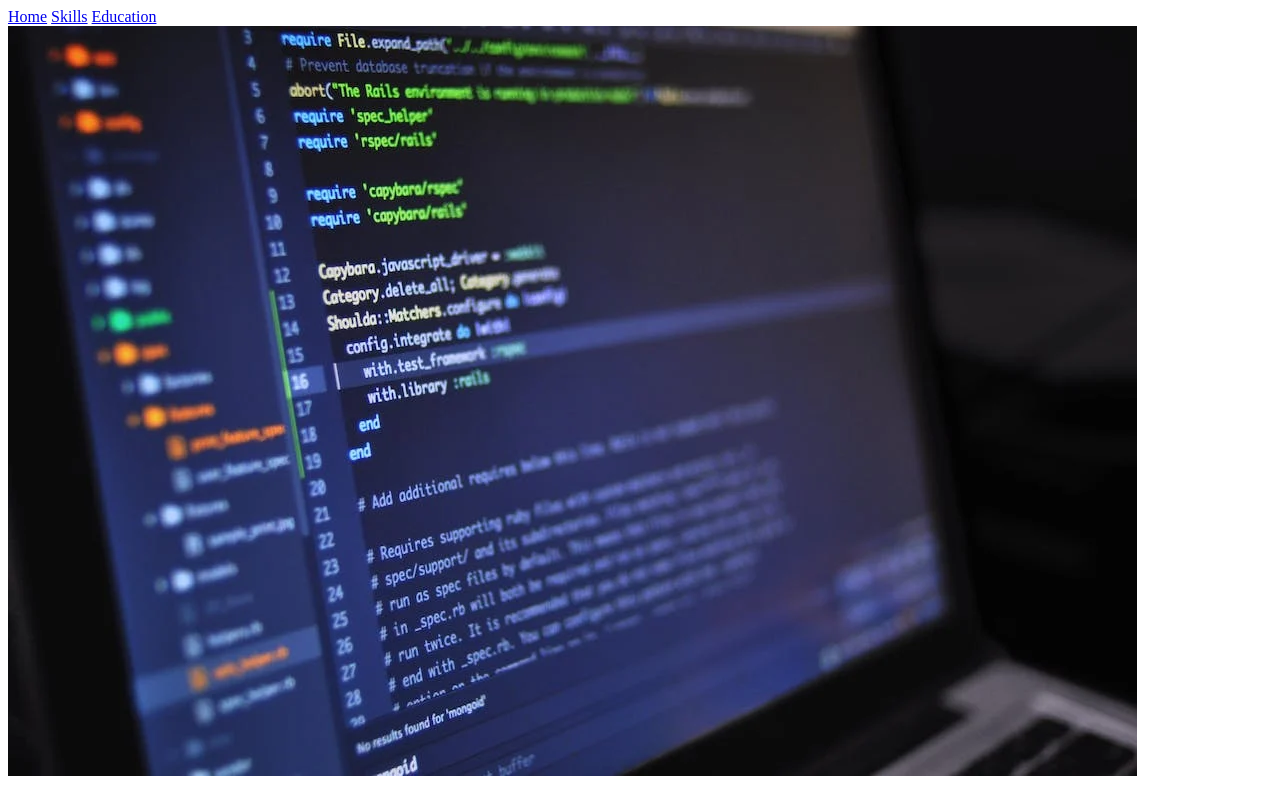
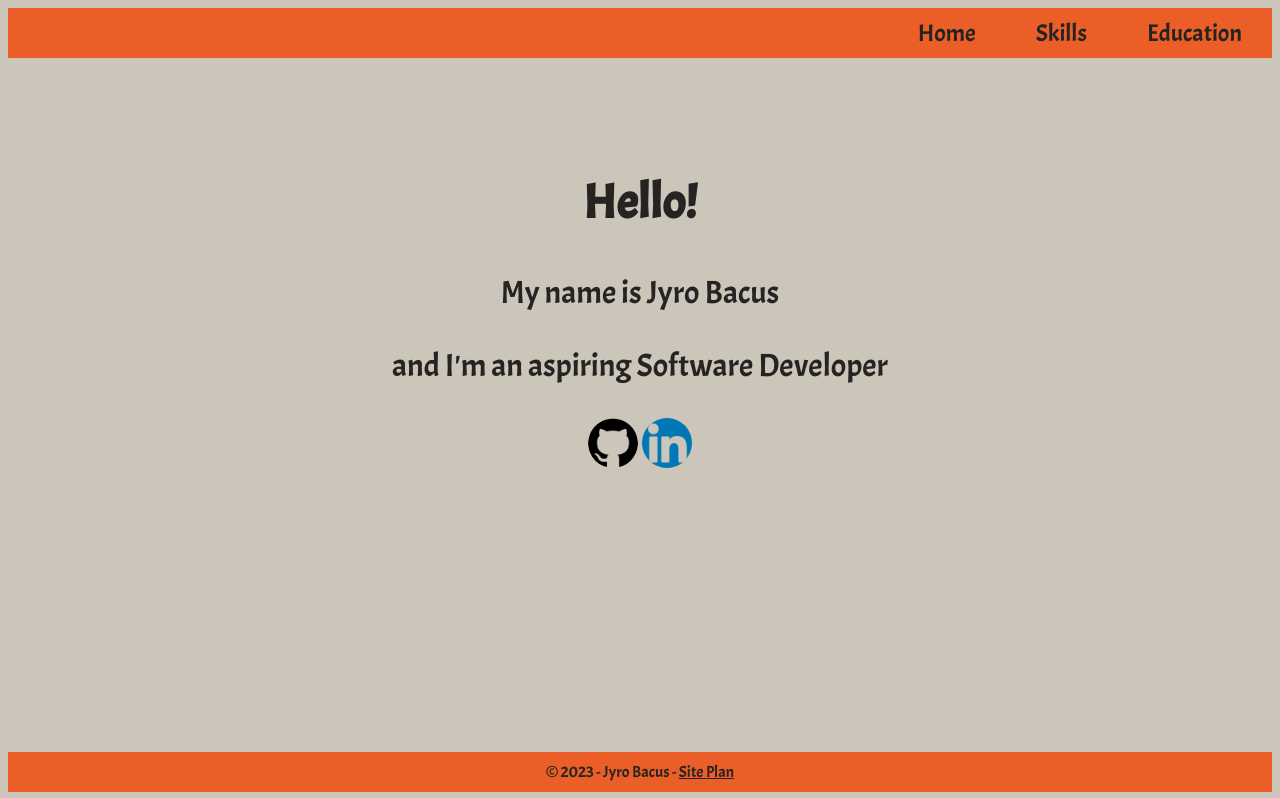
Before and after one commit to rocrai/wdd130, a plain HTML site: page personalportfolio/index.html in a window 1280 px wide. Shown: the top 798 px of the page. Drawn offline with Linux system fonts and the light colour scheme.

Commit message:
personal page css added

```diff
--- a/personalportfolio/index.html
+++ b/personalportfolio/index.html
@@ -8,6 +8,7 @@
     <link rel="stylesheet" href="styles/styles.css">
 </head>
 <body>
+    <div class="flex-wrapper">
         <header>
             <nav>
                 <a href="index.html">Home</a>
@@ -16,18 +17,20 @@
             </nav>
         </header>
         <main>
-        <div class="main">
-            <img src="images/personprogramming-min.png" alt="Programming">
+            <div class="hero">
+                <section class="hero-msg">
                     <h1>Hello!</h1>
                     <p>My name is Jyro Bacus</p>
                     <p>and I'm an aspiring Software Developer</p>
                     <a class='link' href="https://github.com/rocrai29" target="_blank"><img src="images/github-min.png" alt=""></a>
                     <a class='link' href="https://www.linkedin.com/in/jyro-bacus-34341521b" target="_blank"><img src="images/linkedin-min.png" alt=""></a>
+                </section>
             </div>
         </main>
         <footer>
-        <p>&copy; 2023 - Jyro Bacus</p>
+            <p>&copy; 2023 - Jyro Bacus - </p>
             <p><a href="site-plan.html" target=""_blank>Site Plan</a></p>
         </footer>
+    </div>
 </body>
 </html>
--- a/personalportfolio/styles/styles.css
+++ b/personalportfolio/styles/styles.css
@@ -1,7 +1,10 @@
 @import url('https://fonts.googleapis.com/css2?family=Acme&family=Signika&display=swap');
-
+body {
+    font-family: 'Acme';
+    background-color: #CCC5B9;
+}
 .link img{
-    width: 200px;
+    width: 50px;
     border-radius: 50%;
 }
 .skills {
@@ -10,3 +13,60 @@
 .educations {
     width: 200px;
 }
+nav {
+    background-color: #EB5E28;
+    height: 50px;
+    width: 100%;
+    margin: 0 auto;
+    display: flex;
+    justify-content: flex-end;
+}
+nav a {
+    position: relative;
+    margin-left: 30px;
+    margin-right: 30px;
+    margin-top: 10px;
+    text-decoration: none;
+    color: #252422;
+    font-size: 1.5em;
+}
+nav a:hover {
+    background-color: #EB5E28;
+    padding-top: 5px;
+    text-decoration: underline;
+}
+.hero {
+    text-align: center;
+    display: grid;
+    grid-template-columns: 1fr 3fr 1fr;
+    margin-top: -200px;
+    z-index: -1;
+}
+ .hero-box {
+    z-index: -1;
+}
+.hero-msg {
+    grid-column: 2/3;
+    grid-row: 1/2;
+    color: #252422;
+    font-size: 2em;
+}
+footer {
+    background-color: #EB5E28;
+    color: #252422;
+    padding: 10px;
+    text-align: center;
+}
+.flex-wrapper {
+    display: flex;
+    min-height: 98vh;
+    flex-direction: column;
+    justify-content: space-between;
+}
+footer p {
+    display: inline;
+}
+footer p a{
+    text-decoration: underline;
+    color: #252422;
+}
```
Also changed, not shown: personalportfolio/education.html (+2 -0 lines), personalportfolio/site-plan.html (+1 -1 lines), personalportfolio/skills.html (+2 -0 lines), personalportfolio/images/Html5-min.png, personalportfolio/images/dotbg2.png (added). Lines whose indentation alone changed are shown as unchanged.
